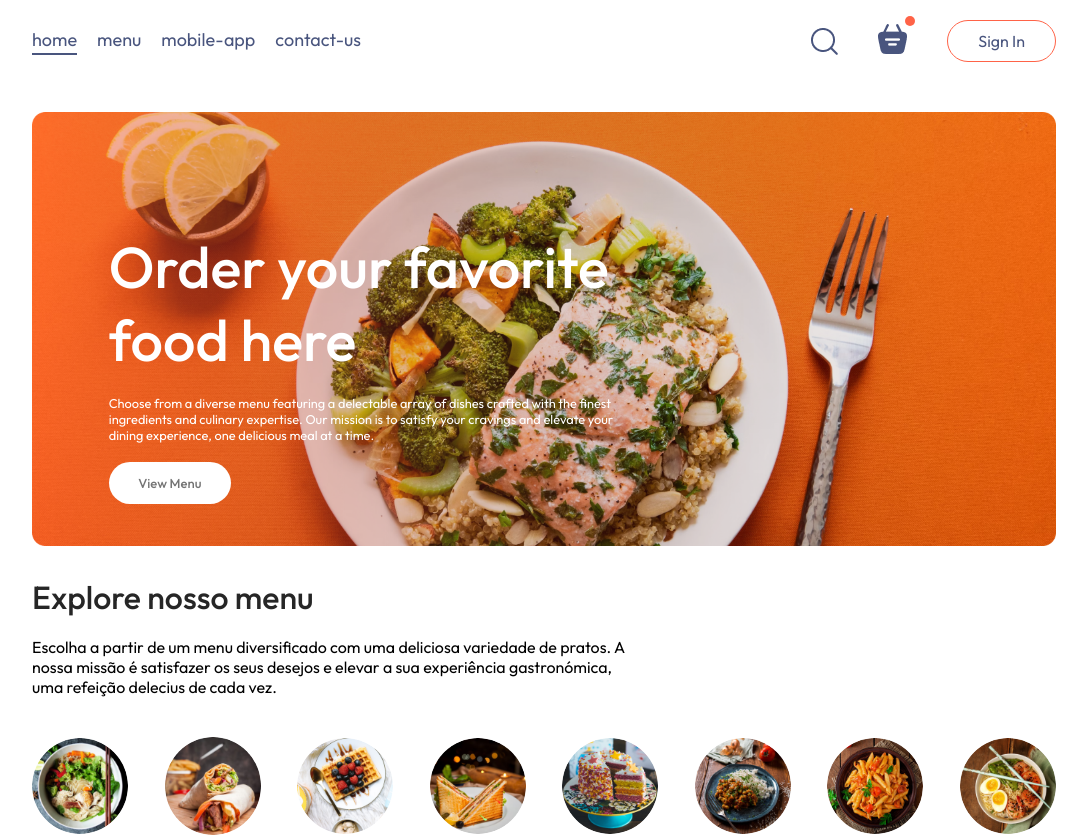
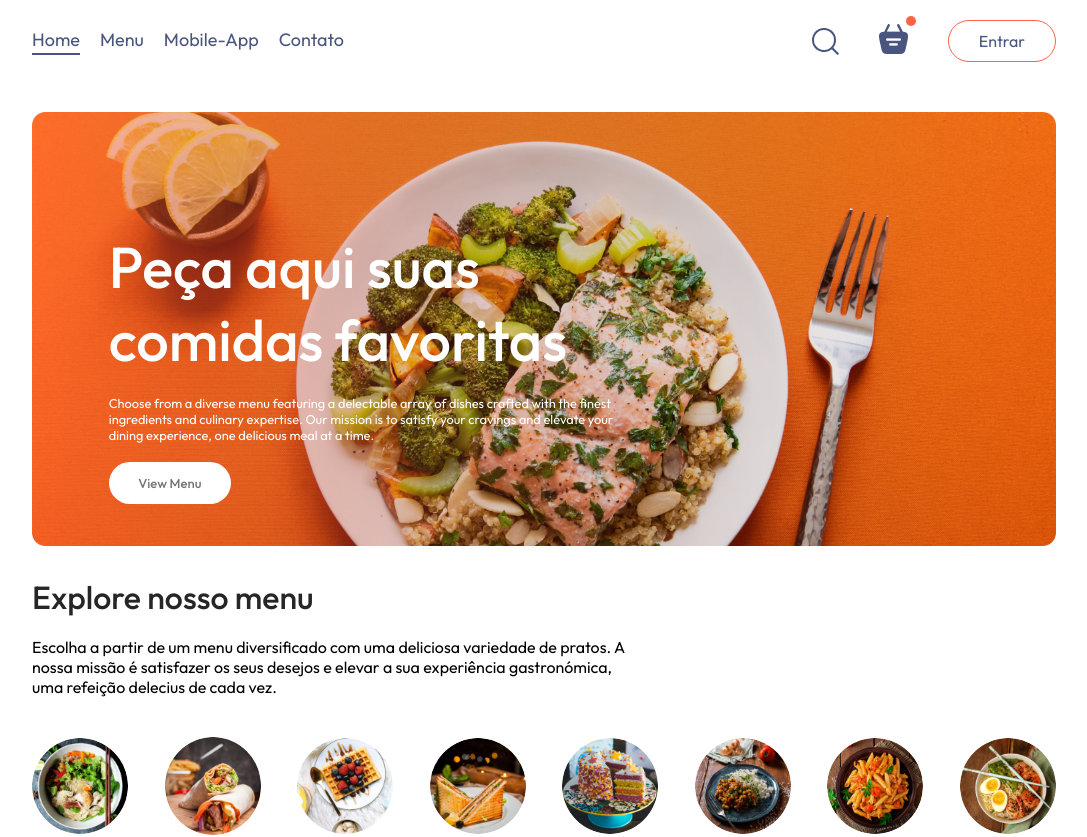
Before and after one commit to Dias-Gabs/fruit-delivery-e_commerce, a React (Vite) app in the folder frontend/: page / in a window 1280 px wide. Shown: the top 837 px of the page, without its empty margins (96-1183 px from the left). Built offline with nearby package versions, Linux system fonts and the light colour scheme.

Commit message:
Menu list, Food & List Display, Footer error - Running, not clear

```diff
--- a/frontend/index.html
+++ b/frontend/index.html
@@ -4,7 +4,7 @@
     <meta charset="UTF-8" />
     <link rel="icon" type="image/svg+xml" href="/vite.svg" />
     <meta name="viewport" content="width=device-width, initial-scale=1.0" />
-    <title>Food Delivery</title>
+    <title>Fruit Fresh</title>
   </head>
   <body>
     <div id="root"></div>
--- a/frontend/src/App.jsx
+++ b/frontend/src/App.jsx
@@ -8,6 +8,7 @@ import PlaceOrder from './pages/PlaceOrder/PlaceOrder'
 
 const App = () => {
   return (
+    <>
       <div className='app'>
         <Navbar/>
         <Routes>
@@ -16,6 +17,8 @@ const App = () => {
           <Route path='/order' element={<PlaceOrder/>}/>
         </Routes>
       </div>
+      {/* <Footer /> */}
+    </>
   )
 }
 
--- a/frontend/src/components/Navbar/Header/Header.jsx
+++ b/frontend/src/components/Navbar/Header/Header.jsx
@@ -6,7 +6,7 @@ const Header = () => {
   return (
     <div className='header'>
         <div className='header-contents'>
-            <h2>Order your favorite food here</h2>
+            <h2>Peça aqui suas comidas favoritas</h2>
             <p>Choose from a diverse menu featuring a delectable array of dishes crafted with the finest ingredients and culinary expertise. Our mission is to satisfy your cravings and elevate your dining experience, one delicious meal at a time.</p>
             <button>View Menu</button>
         </div>
--- a/frontend/src/components/Navbar/Navbar.jsx
+++ b/frontend/src/components/Navbar/Navbar.jsx
@@ -11,10 +11,10 @@ export const Navbar = () => {
     <div className='navbar'>
       {/* <img src={assets.logo} className='logo'/> */}
       <ul className='navbar-menu'>
-        <li onClick={()=>setMenu("home")} className={menu==="home"?"active":""}>home</li>
-        <li onClick={()=>setMenu("menu")} className={menu==="menu"?"active":""}>menu</li>
-        <li onClick={()=>setMenu("mobile-app")} className={menu==="mobile-app"?"active":""}>mobile-app</li>
-        <li onClick={()=>setMenu("contact-us")} className={menu==="contact-us"?"active":""}>contact-us</li>
+        <li onClick={()=>setMenu("home")} className={menu==="home"?"active":""}>Home</li>
+        <li onClick={()=>setMenu("menu")} className={menu==="menu"?"active":""}>Menu</li>
+        <li onClick={()=>setMenu("mobile-app")} className={menu==="mobile-app"?"active":""}>Mobile-App</li>
+        <li onClick={()=>setMenu("contact-us")} className={menu==="contact-us"?"active":""}>Contato</li>
       </ul>
 
       <div className='navbar-right'>
@@ -26,7 +26,7 @@ export const Navbar = () => {
         </div>
 
         <div>
-          <button>Sign In</button>
+          <button>Entrar</button>
         </div>
 
       </div>
```
Also changed, not shown: frontend/src/components/Footer/Footer.jsx (added, +44 -0 lines), frontend/src/components/Footer/Footer.css (added). Lines whose indentation alone changed are shown as unchanged.
